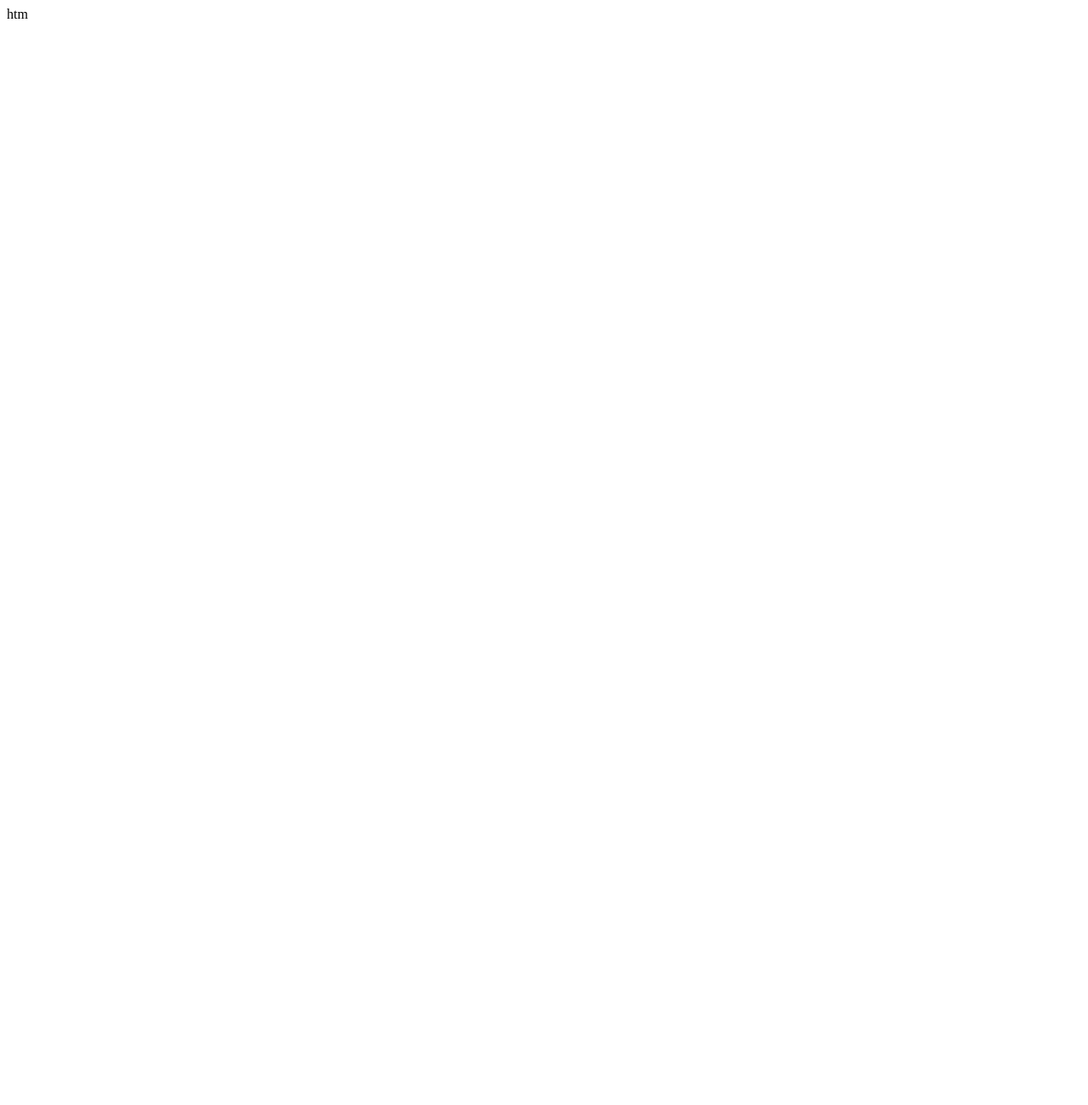
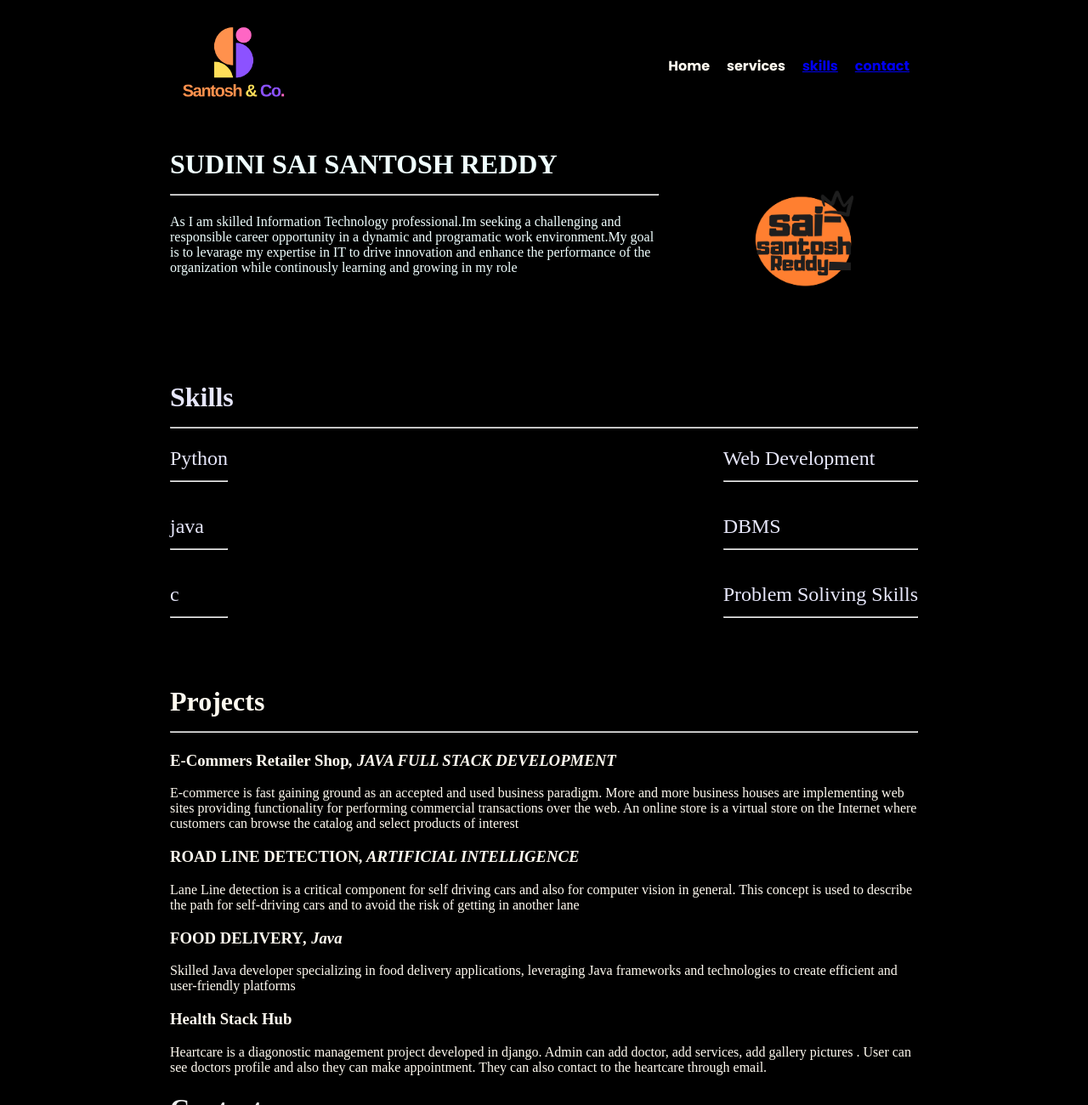
Before and after one commit to 2310030297/2310030297.github.io, a plain HTML site: page index.html in a window 1280 px wide. Shown: the top 1300 px of the page at 85% size. Before the commit the page ends 800 px from the top, so only its background shows below. Drawn offline with Linux system fonts and the light colour scheme; a web font is replaced by a local one.

Commit message:
Add files via upload

```diff
--- a/index.html
+++ b/index.html
@@ -1 +1,95 @@
-htm
+<!DOCTYPE html>
+<html lang="en">
+<head>
+    <meta charset="UTF-8">
+    <meta name="viewport" content="width=device-width, initial-scale=1.0">
+    <title>Document</title>
+    <link rel="stylesheet" href="style.css">
+</head>
+<body>
+    <div class="full">
+    <div class="navbar">
+        <div class="navbar-left">
+            <img src="Santosh & Co..png" class="img">
+        </div>
+        <div class="navbar-right">
+            <a class="a-element">Home</a>
+            <a class="a-element">services</a>
+            <a class="a-element" href="#skills">skills</a>
+            <a class="a-element" href="#contact">contact</a>
+        </div>
+    </div>
+    <div class="home">
+        <div class="home-right">
+            <h1>SUDINI SAI SANTOSH REDDY<hr></h1>
+            <p>As I am skilled Information Technology professional.Im seeking a challenging and responsible career
+                opportunity in a dynamic and programatic work environment.My goal is to levarage my expertise in IT to
+                drive innovation and enhance the performance of the organization while continously learning and growing
+                in my role</p>
+        </div>
+        <div class="home-left">
+            <img class="logo" src="s.png" alt="mylogo">
+        </div>
+    </div>
+    <div>
+        <div class="skills"  id="skills">
+            <h1>Skills<hr></h1>
+            <div class="sub-skills">
+                <div class="undrsub-skills">
+                    <h>Python<hr></h><br>
+                    <h>java<hr></h><br>
+                    <h>c<hr></h><br>
+                </div>
+                <div class="undrsub-skills">
+                    <h>Web Development<hr></h><br>
+                    <h>DBMS<hr></h><br>
+                    <h>Problem Soliving Skills<hr></h><br>
+                </div>
+            </div>
+        </div>
+    </div>
+    <div class="projects">
+        <h1>Projects<hr></h1>
+         <div class="sub-projects">
+                <h3><b>E-Commers Retailer Shop</b><i>, JAVA FULL STACK DEVELOPMENT</i></h3>
+                <p>E-commerce is fast gaining ground as an accepted and used business paradigm. More and more business
+                    houses are implementing web sites providing functionality for performing commercial transactions over the
+                    web. An online store is a virtual store on the Internet where customers can browse the catalog and select
+                    products of interest</p>
+                <h3><b>ROAD LINE DETECTION</b><i>, ARTIFICIAL INTELLIGENCE</i></h3>
+                    <p>Lane Line detection is a critical component for self driving cars and also for computer vision in general. This
+                    concept is used to describe the path for self-driving cars and to avoid the risk of getting in another lane</p>
+                <h3><b>FOOD DELIVERY</b><i>, Java</i></h3>
+                <p>Skilled Java developer specializing in food delivery applications, leveraging Java frameworks and
+                    technologies to create efficient and user-friendly platforms</p>
+                <h3><b>Health Stack Hub</b><i></i></h3>
+                <p>Heartcare is a diagonostic management project developed in django. Admin can add doctor, add services, add
+                    gallery pictures . User can see doctors profile and also they can make appointment. They can also contact to
+                    the heartcare through email.</p>
+         </div>
+    </div>
+    <div class="contact" id="contact">
+        <h1>Contact us<hr></h1>
+        <div>
+            <p>S.Sai Santosh Reddy</p>
+            <p>+918185067669</p>
+            <p>sudinisaisantoshreddy@gmail.com</p>
+        </div>
+        <div class="icones">
+            <a href="https://www.instagram.com/">
+                <img src="insta.png" class="size-icone">
+            </a>
+            <a href="https://www.linkedin.com/in/sudini-sai-santosh-reddy-839b52201/">
+                <img src="https://i.pinimg.com/564x/6b/ab/30/6bab3017350ca04c6fa05569672bd31e.jpg" class="size-icone">
+            </a>
+            <a href="https://github.com/saisantosh6766">
+                <img src="https://static-00.iconduck.com/assets.00/github-icon-512x497-oppthre2.png" class="size-icone">
+            </a>
+            <a href="https://drive.google.com/file/d/1eTjc1V_WwKH_9lRdWWOuuq6YfALUoGYV/view?pli=1">
+                <img src="download.png" class="size-icone">
+            </a>
+        </div>
+    </div>
+    </div>
+</body>
+</html>
--- /dev/null
+++ b/style.css
@@ -0,0 +1,83 @@
+@import url('https://fonts.googleapis.com/css2?family=Anton&family=Baskervville+SC&family=New+Amsterdam&family=Poppins:ital,wght@0,100;0,200;0,300;0,400;0,500;0,600;0,700;0,800;0,900;1,100;1,200;1,300;1,400;1,500;1,600;1,700;1,800;1,900&display=swap');
+body{
+    margin: 0;
+}
+.navbar{
+    display:flex;
+    flex-direction: row;
+    justify-content:space-between;
+    background-color: black;
+    color: floralwhite;
+    padding-left: 200px;
+    padding-right: 200px;
+}
+.navbar-left{
+
+}
+.navbar-right{
+    display: flex;
+    align-items: center;
+    font-family: "Poppins", sans-serif;
+}
+.a-element{
+    padding:10px;
+    font-weight: bold;
+}
+.home{
+    display:flex;
+    flex-direction: row;
+    justify-content:space-between;
+    background-color: black;
+    color: azure;
+    padding-left: 200px;
+    padding-right: 200px;
+
+}
+.home-left{
+    width:20vw;
+    padding: 50px;
+    padding-left: 100px;
+}
+.logo{
+    height: 150px;
+    width: 150px ;
+    padding-left:5px;
+
+}
+.skills{
+    padding:20px;
+    background-color: black;
+    color: lavender;
+    padding-left: 200px;
+    padding-right: 200px;
+}
+.sub-skills{
+    display: flex;
+    flex-direction:row;
+    justify-content: space-between;
+    font-size: x-large;
+
+}
+.contact{
+    background-color: black;
+    color: rgb(237, 237, 237);
+    padding-left: 200px;
+    padding-right: 200px;
+}
+.size-icone{
+    height:60px;
+    padding:100px
+}
+.projects{
+    padding-left: 200px;
+    padding-right: 200px;
+    background-color: black;
+    color: floralwhite;
+    margin:0%;
+}
+.full{
+    background-color: black;
+}
+.img{
+    height: 150px;
+}
```
Also changed, not shown: Santosh & Co..png (added), download.png (added), git.png (added), insta.png (added), linkedin.png (added), logo.webp (added), s.png (added).
